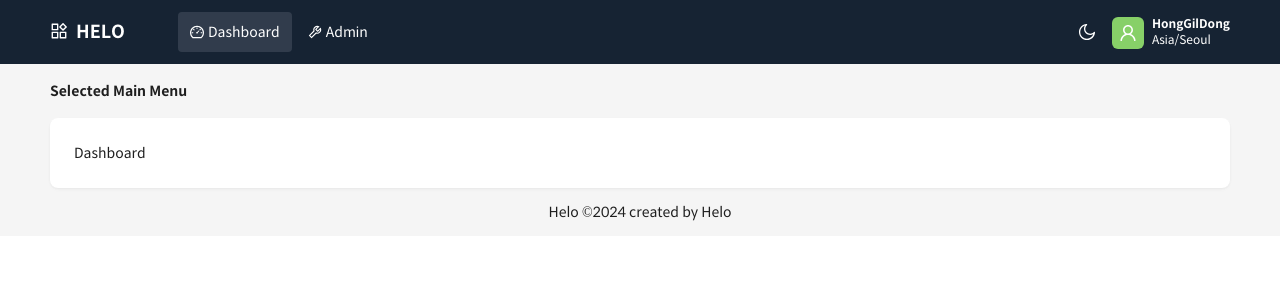
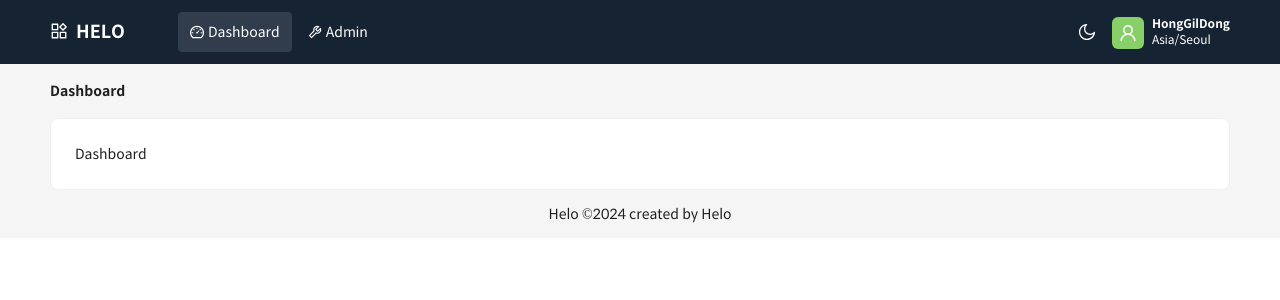
Before and after one commit to parakago/simple-antd-scaffold, a React (Vite) app: page /#/login in a window 1280 px wide. Both pictures are taken after a click on the button "Log in". Shown: the top 300 px of the page. Built offline with nearby package versions, Linux system fonts and the light colour scheme.

Commit message:
fix: routing

```diff
--- a/src/apis/AppApi.ts
+++ b/src/apis/AppApi.ts
@@ -1,26 +1,35 @@
 import { AppUtil } from "./AppUtil";
-
-export const DEFAULT_WEB_PATH = '/dashboard';
-
-export interface IWebMenu {
-	path: string;
-	label: string;
-	icon?: string;
-	children?: IWebMenu[];
-}
-
-export interface IRole {
-	id: string;
-	kind: 'system' | 'custom';
-	name: string;
-	tags?: string[];
-	description?: string;
-}
+import { ISessionStatus, IAuthRequest, IAuthResponse, IWebMenu, IRole } from "./interfaces";
 
 export const AppApi = {
 	_default_web_path: '/dashboard',
 	get DEFAULT_WEB_PATH() {
 		return this._default_web_path;
+	},
+	sessionStatus: (): Promise<null | ISessionStatus> => {
+		if (AppUtil.isEmpty(document.cookie)) {
+			return Promise.resolve(null);
+		}
+
+		const s = document.cookie.split("=");
+		return Promise.resolve({
+			uid: s[1],
+			theme: "light",
+			locale: "ko",
+			timezone: "Asia/Seoul"
+		});
+	},
+	login: (request: IAuthRequest): Promise<IAuthResponse> => {
+		const result = AppUtil.isNotEmpty(request.uid) && request.uid === request.pwd ? 0 : 1;
+		if (result === 0) {
+			document.cookie = `mock_session_uid=${request.uid}`;
+		}
+
+		return Promise.resolve({ result });
+	},
+	logout: (): Promise<void> => {
+		document.cookie = document.cookie = 'mock_session_uid=; expires=Thu, 01 Jan 1970 00:00:01 GMT;';
+		return Promise.resolve();
 	},
 	webMenus: (): Promise<IWebMenu[]> => {
 		return Promise.resolve([
--- a/src/apis/GatewayApi.ts
+++ /dev/null
@@ -1,46 +0,0 @@
-import { AppUtil } from "./AppUtil";
-
-export interface ISessionStatus {
-	uid: string;
-	theme: "dark" | "light";
-	locale: "ko" | "en";
-	timezone: string;
-}
-
-export interface IAuthRequest {
-	uid: string;
-	pwd: string;
-}
-
-export interface IAuthResponse {
-	result: number;
-}
-
-export const GatewayApi = {
-	sessionStatus: (): Promise<null | ISessionStatus> => {
-		console.log(document.cookie);
-		if (AppUtil.isEmpty(document.cookie)) {
-			return Promise.resolve(null);
-		}
-
-		const s = document.cookie.split("=");
-		return Promise.resolve({
-			uid: s[1],
-			theme: "light",
-			locale: "ko",
-			timezone: "Asia/Seoul"
-		});
-	},
-	login: (request: IAuthRequest): Promise<IAuthResponse> => {
-		const result = AppUtil.isNotEmpty(request.uid) && request.uid === request.pwd ? 0 : 1;
-		if (result === 0) {
-			document.cookie = `mock_session_uid=${request.uid}`;
-		}
-
-		return Promise.resolve({ result });
-	},
-	logout: (): Promise<void> => {
-		document.cookie = document.cookie = 'mock_session_uid=; expires=Thu, 01 Jan 1970 00:00:01 GMT;';
-		return Promise.resolve();
-	}
-}
--- a/src/apis/index.ts
+++ b/src/apis/index.ts
@@ -1,3 +1,3 @@
 export * from './AppApi';
 export * from './AppUtil';
-export * from './GatewayApi';
+export * from './interfaces';
--- /dev/null
+++ b/src/apis/interfaces.ts
@@ -0,0 +1,32 @@
+export const DEFAULT_WEB_PATH = '/dashboard';
+
+export interface ISessionStatus {
+	uid: string;
+	theme: "dark" | "light";
+	locale: "ko" | "en";
+	timezone: string;
+}
+
+export interface IAuthRequest {
+	uid: string;
+	pwd: string;
+}
+
+export interface IAuthResponse {
+	result: number;
+}
+
+export interface IWebMenu {
+	path: string;
+	label: string;
+	icon?: string;
+	children?: IWebMenu[];
+}
+
+export interface IRole {
+	id: string;
+	kind: 'system' | 'custom';
+	name: string;
+	tags?: string[];
+	description?: string;
+}
--- a/src/contexts/AppContext.tsx
+++ b/src/contexts/AppContext.tsx
@@ -13,7 +13,6 @@ class AppModal {
 	private readonly _modal: Omit<ModalStaticFunctions, 'warn'>;
 	constructor(modal: Omit<ModalStaticFunctions, 'warn'>) {
 		this._modal = modal;
-		console.log('modal initialized');
 	}
 	public error(content: React.ReactNode): Promise<void> {
 		return new Promise((resolve) => {
--- a/src/layouts/PrivateLayout.tsx
+++ b/src/layouts/PrivateLayout.tsx
@@ -1,7 +1,8 @@
 import { DashboardOutlined, LoadingOutlined, TeamOutlined, ToolOutlined, UserOutlined } from '@ant-design/icons';
-import { AppApi, AppUtil, GatewayApi, IWebMenu } from '@apis';
+import { AppApi, AppUtil, IWebMenu } from '@apis';
 import { App } from '@contexts';
-import { Layout, Menu, MenuProps, Spin } from 'antd';
+import type { BreadcrumbProps } from 'antd';
+import { Breadcrumb, Layout, Menu, MenuProps, Spin } from 'antd';
 import React, { useEffect, useRef, useState } from 'react';
 import { Navigate, Outlet, useNavigate } from 'react-router-dom';
 import NavBarLogo from './components/NavBarLogo';
@@ -30,7 +31,7 @@ const PrivateLayout: React.FC = () => {
 		if (refWebMenus.current !== undefined) return;
 
 		(async () => {
-			const status = await GatewayApi.sessionStatus();
+			const status = await AppApi.sessionStatus();
 			if (status === null) {
 				let currentPath = AppUtil.getBrowserPath();
 				if (currentPath === '/') {
@@ -54,6 +55,12 @@ const PrivateLayout: React.FC = () => {
 		})();
 	}, []);
 
+	const [mainWebMenuPath, subWebMenuPath] = AppUtil.extractCurrentWebMenuPath();
+
+	if (mainWebMenuPath === undefined) {
+		return <Navigate replace to={AppApi.DEFAULT_WEB_PATH} />;
+	}
+
 	if (refWebMenus.current === undefined) {
 		return (
 			<div className="flex h-full items-center justify-center">
@@ -66,8 +73,6 @@ const PrivateLayout: React.FC = () => {
 		App.navigate(selection.key);
 	}
 
-	const [mainWebMenuPath, subWebMenuPath] = AppUtil.extractCurrentWebMenuPath();
-
 	const subWebMenus = mainWebMenuPath === undefined ? [] : getChildWebMenus(refWebMenus.current, mainWebMenuPath);
 	const subMenuItems = subWebMenus.map((webMenu) => {
 		return {
@@ -78,6 +83,16 @@ const PrivateLayout: React.FC = () => {
 	});
 
 	const outlet = subMenuItems.length > 0 && subWebMenuPath === undefined ? <Navigate to={subMenuItems[0].key} replace /> : <Outlet/>;
+
+	const breadcrumbItems: BreadcrumbProps['items'] = [];
+	const mainMenu = mainMenuItems.find(menu => menu.path === mainWebMenuPath);
+	if (mainMenu !== undefined) {
+		breadcrumbItems.push({ title: mainMenu.label });
+	}
+	const subMenu = subMenuItems.find(menu => menu.key === subWebMenuPath);
+	if (subMenu !== undefined) {
+		breadcrumbItems.push({ title: subMenu.label });
+	}
 
 	return (
 		<Layout>
@@ -90,7 +105,9 @@ const PrivateLayout: React.FC = () => {
 			</Layout.Header>
 
 			<Layout.Content className='w-full px-[50px]'>
-				<div className='py-4 font-bold'>Selected Main Menu</div>
+				<div className='py-4 font-bold'>
+					<Breadcrumb separator=">" items={breadcrumbItems} />
+				</div>
 				<div className='flex gap-3' >
 					<Menu
 						mode="inline"
--- a/src/layouts/components/NavBarUser.tsx
+++ b/src/layouts/components/NavBarUser.tsx
@@ -1,10 +1,10 @@
 import { LogoutOutlined, MoonOutlined, SunOutlined, UserOutlined } from "@ant-design/icons";
+import { AppApi } from "@apis";
 import { App, useAppContext } from "@contexts";
+import type { MenuProps } from 'antd';
 import { Avatar, Dropdown, Space, Tooltip } from "antd";
-import type { MenuProps } from 'antd';
 import React from "react";
-import { AppUtil } from "../../apis/AppUtil";
-import { GatewayApi } from "@apis";
+import { AppUtil } from "@apis";
 
 export interface INavBarUserProps {
 	className?: string;
@@ -27,7 +27,7 @@ const NavBarUser: React.FC<INavBarUserProps> = ({className}) => {
 			label: 'Log out',
 			icon: <LogoutOutlined />,
 			onClick: async () => {
-				await GatewayApi.logout();
+				await AppApi.logout();
 				App.redirectToLogin('/');
 			}
 		}
--- a/src/pages/private/Dashboard.tsx
+++ b/src/pages/private/Dashboard.tsx
@@ -3,7 +3,7 @@ import React from 'react';
 
 export const Dashboard: React.FC = () => {
 	return (
-		<Card bordered={false}>
+		<Card>
 			<h3>Dashboard</h3>
 		</Card>
 
--- a/src/pages/private/admin/UserPage.tsx
+++ b/src/pages/private/admin/UserPage.tsx
@@ -1,7 +1,10 @@
+import { Card } from 'antd';
 import React from 'react';
 
 export const UserPage: React.FC = () => {
 	return (
-		<h3>UserPage</h3>
+		<Card className='w-full'>
+			UserPage
+		</Card>
 	);
 }
--- a/src/pages/public/Login.tsx
+++ b/src/pages/public/Login.tsx
@@ -1,5 +1,5 @@
 import { CloseSquareFilled, LockOutlined, UserOutlined } from "@ant-design/icons";
-import { AppApi, GatewayApi, AppUtil } from "@apis";
+import { AppApi, AppUtil } from "@apis";
 import { App } from "@contexts";
 import { Alert, Button, Card, Checkbox, Flex, Form, Input, Typography } from "antd";
 import React from "react";
@@ -15,7 +15,7 @@ export const Login: React.FC = () => {
 	}
 
 	const handleOnFinish = async (values: any) => {
-		const result = await GatewayApi.login({uid: values.uid, pwd: values.pwd})
+		const result = await AppApi.login({uid: values.uid, pwd: values.pwd})
 
 		if (result.result !== 0) {
 			setLoginErrMessage("Incorrect username or password.");
```
Also changed, not shown: package.json (+8 -8 lines), src/contexts/AppRouterContext.tsx (+4 -5 lines), 2 other files (tests, documents, lock files or other folders).
